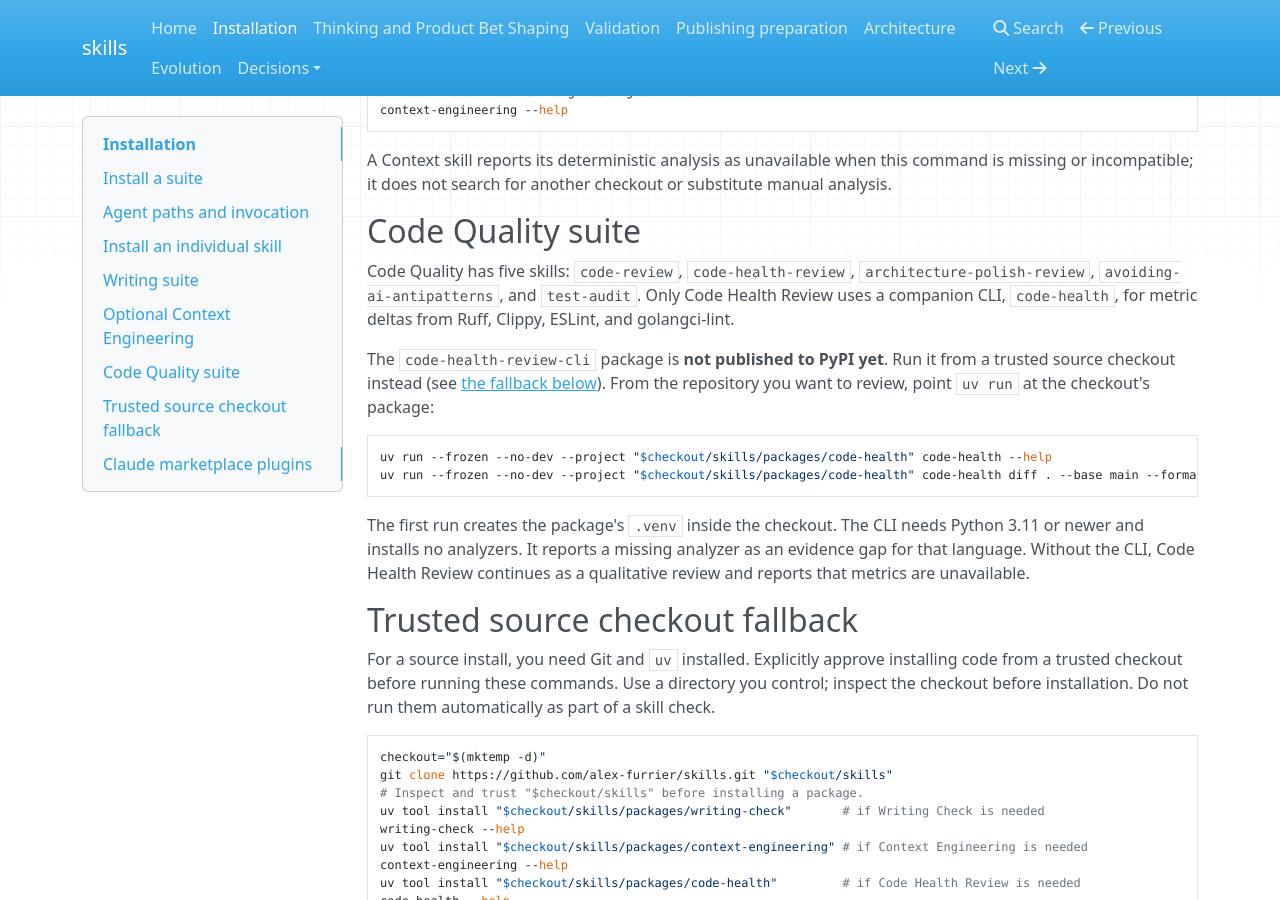
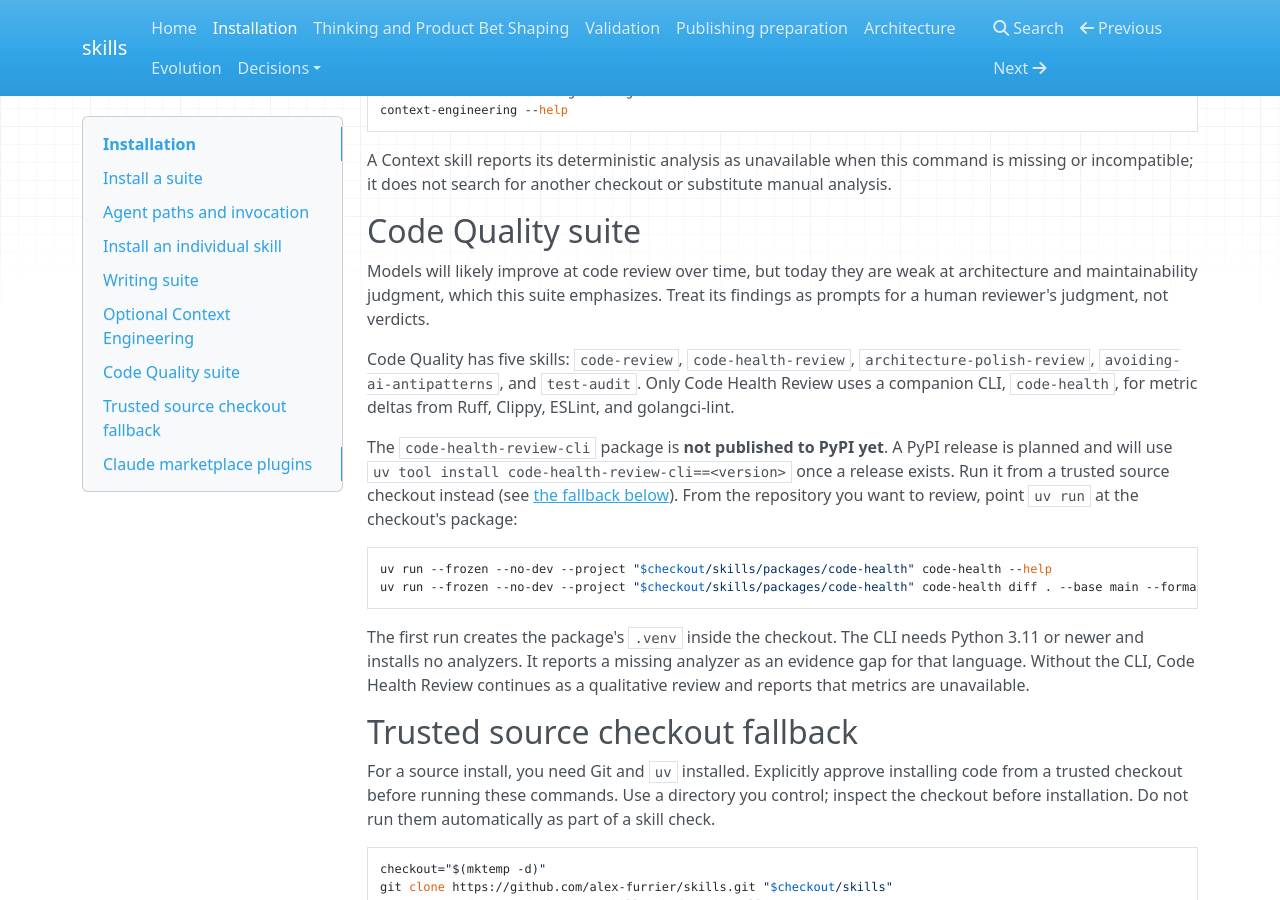
Before and after one commit to alex-furrier/skills, an MkDocs documentation site: the page built from docs/installation.md, in a window 1280 px wide and 900 px high, scrolled down 1592 px. Built offline with MkDocs 1.6.1, drawn with Linux system fonts in a browser that asks for light colours; nearby versions of some CDN libraries.

````diff
--- a/docs/installation.md
+++ b/docs/installation.md
@@ -86,9 +86,11 @@ A Context skill reports its deterministic analysis as unavailable when this comm
 
 ## Code Quality suite
 
+Models will likely improve at code review over time, but today they are weak at architecture and maintainability judgment, which this suite emphasizes. Treat its findings as prompts for a human reviewer's judgment, not verdicts.
+
 Code Quality has five skills: `code-review`, `code-health-review`, `architecture-polish-review`, `avoiding-ai-antipatterns`, and `test-audit`. Only Code Health Review uses a companion CLI, `code-health`, for metric deltas from Ruff, Clippy, ESLint, and golangci-lint.
 
-The `code-health-review-cli` package is **not published to PyPI yet**. Run it from a trusted source checkout instead (see [the fallback below](#trusted-source-checkout-fallback)). From the repository you want to review, point `uv run` at the checkout's package:
+The `code-health-review-cli` package is **not published to PyPI yet**. A PyPI release is planned and will use `uv tool install code-health-review-cli==<version>` once a release exists. Run it from a trusted source checkout instead (see [the fallback below](#trusted-source-checkout-fallback)). From the repository you want to review, point `uv run` at the checkout's package:
 
 ```bash
 uv run --frozen --no-dev --project "$checkout/skills/packages/code-health" code-health --help
````
Also changed, not shown: CHANGELOG.md (+8 -0 lines), README.md (+3 -0 lines), packages/code-health/README.md (added, +17 -0 lines), 5 other files.
